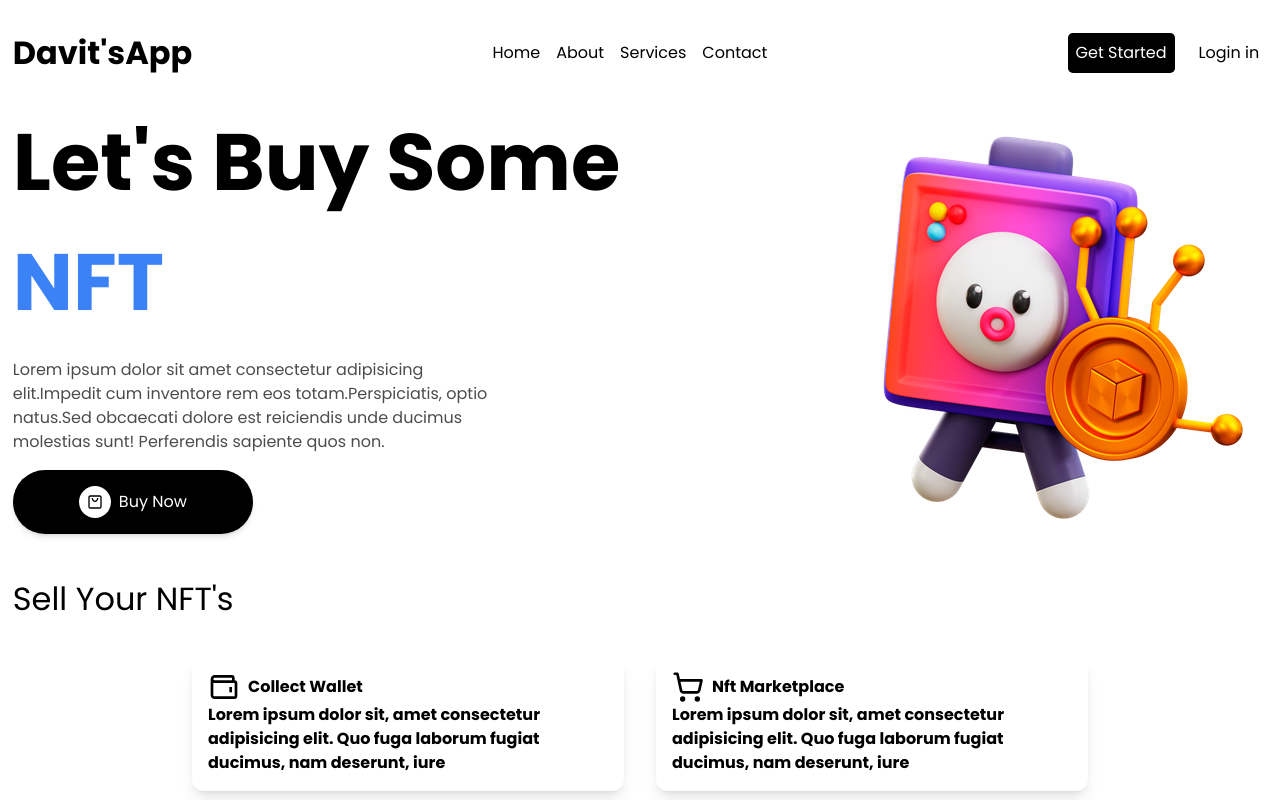
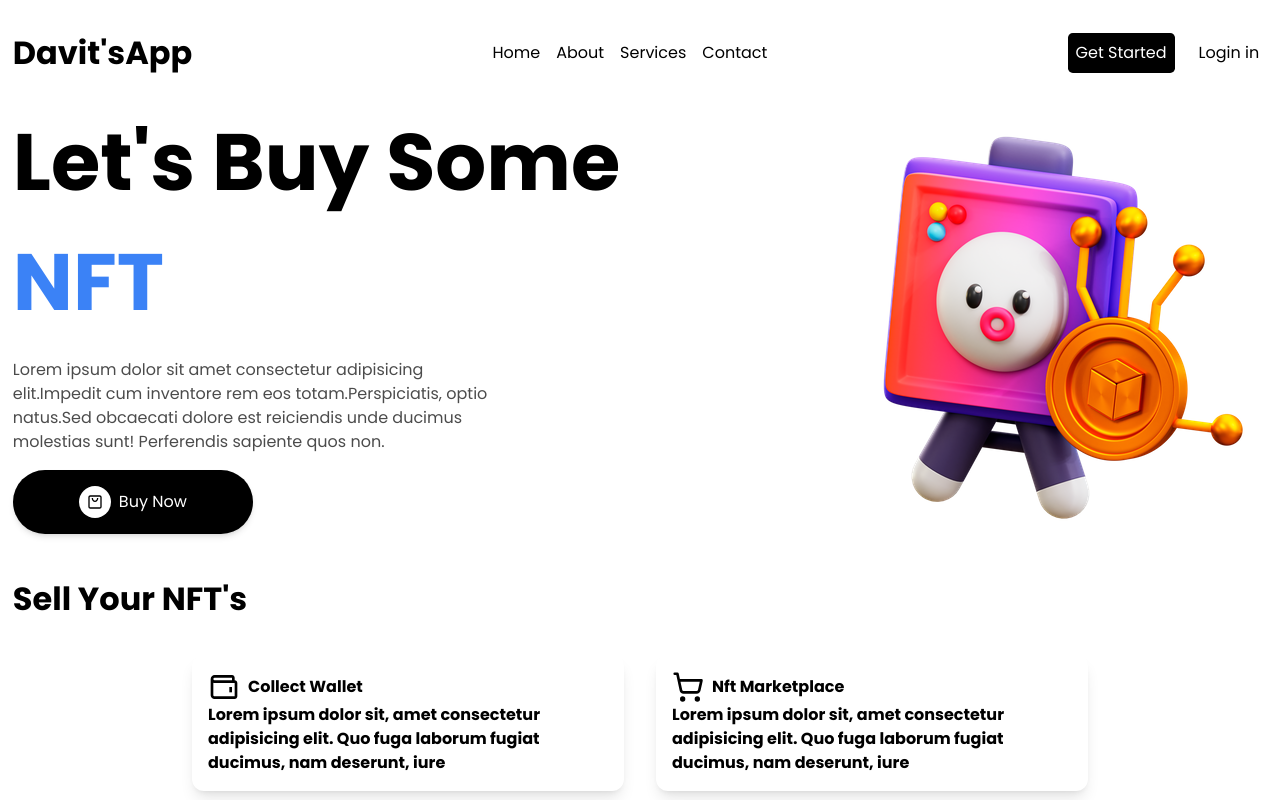
Before and after one commit to davita101/Project-V1, a React (Vite) app: page / in a window 1280 px wide. Shown: the top 800 px of the page. Built offline with nearby package versions, Linux system fonts and the light colour scheme.

Commit message:
Fix bugs

```diff
--- a/src/App.jsx
+++ b/src/App.jsx
@@ -5,11 +5,11 @@ function App() {
   return (
     <div className="max-w-[100rem] main-div">
       <header>
-        <Navbar />
+        <Navbar /> {/*✅*/}
       </header>
       <main>
-        <Hero />
-        <Info />
+        <Hero /> {/*✅*/}
+        <Info /> {/*✅*/}
         <Product />
         <Sellers />
       </main>
--- a/src/components/Info.jsx
+++ b/src/components/Info.jsx
@@ -9,7 +9,7 @@ function Info() {
         <div className='flex justify-between md:flex-row  flex-col-reverse items-center'>
             <div className='flex flex-col gap-[2rem] md:max-w-full max-w-[31rem] '>
 
-                <h2 className='text-[2em] font-bold:'>Sell Your NFT's</h2>
+                <h2 className='text-[2em] font-bold'>Sell Your NFT's</h2>
                 <div className='flex gap-[2rem] flex-wrap items-center justify-center'>
                     {infoText.map((item, index) => (
                         <Card heading={item.heading} class={'text-[2rem]'} paragraph={item.paragraph} icon={item.icon} />
--- /dev/null
+++ b/src/components/NftCard.jsx
@@ -0,0 +1,15 @@
+import React from 'react'
+
+function NftCard() {
+    return (
+        <div>
+            <div>
+                <h2>Supper Your NFT's</h2>
+
+
+            </div>
+        </div>
+    )
+}
+
+export default NftCard
--- a/src/components/index.js
+++ b/src/components/index.js
@@ -9,3 +9,4 @@ export { default as Sellers } from './Sellers'
 // Utils
 export { default as Card } from './Card'
 export { default as IconRenderer } from './IconRenderer'
+export { default as NftCard } from './NftCard'
```
